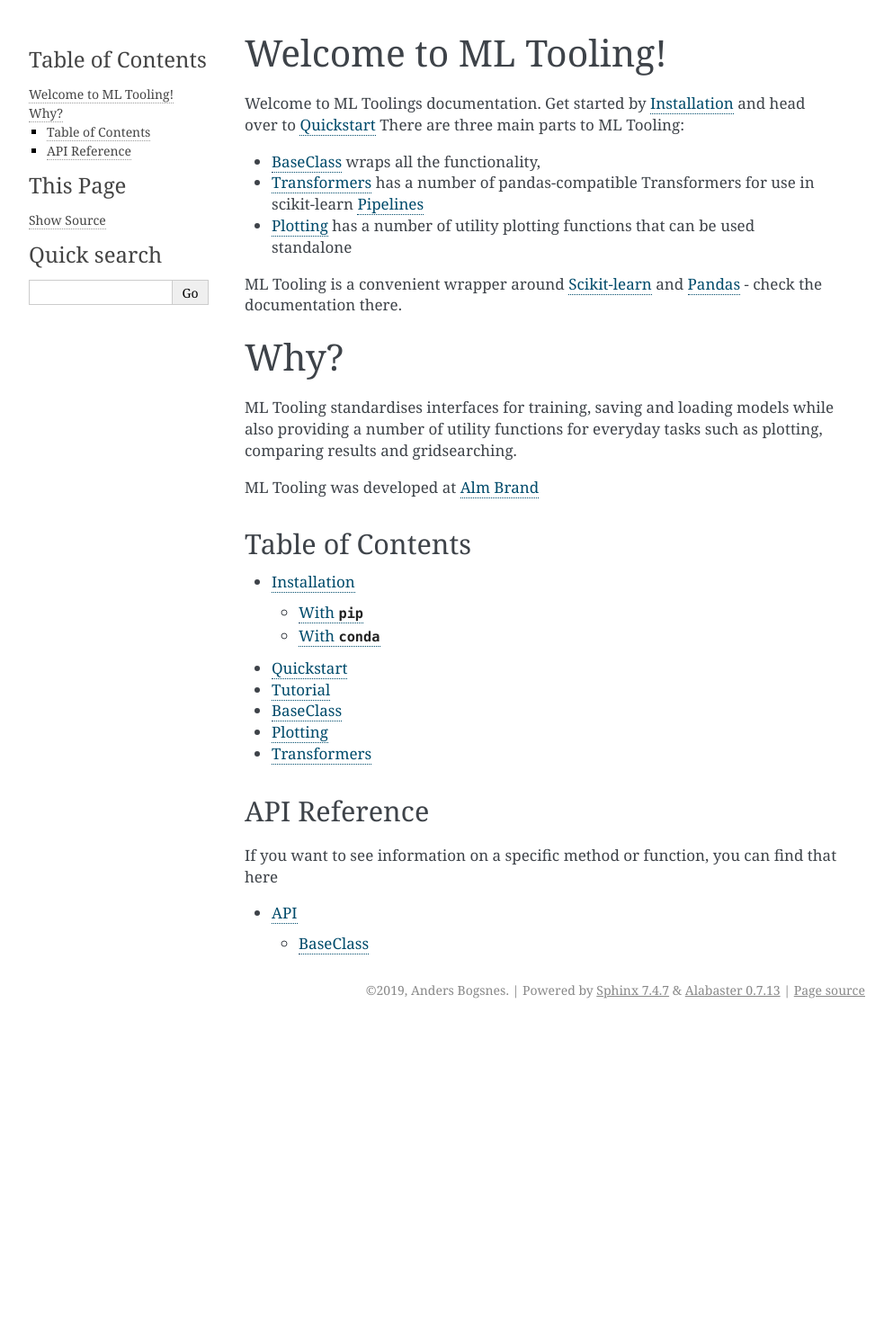
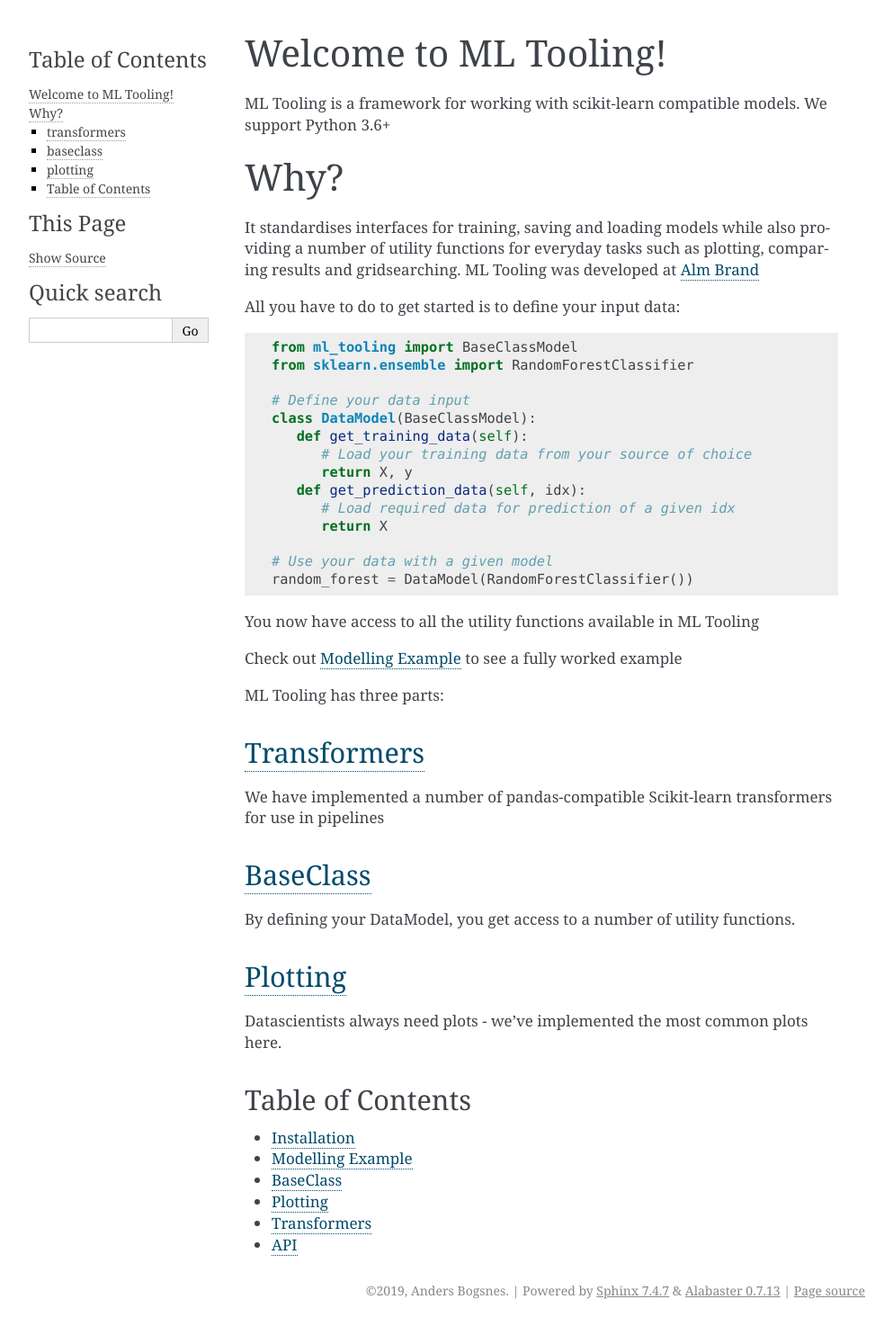
Before and after one commit to andersbogsnes/ml_tooling, a Sphinx documentation site: the page built from docs/index.rst, in a window 1280 px wide. Shown: the whole page at 90% size, without its empty margins (148-1141 px from the left). Built offline with Sphinx 7.4.7, drawn with Linux system fonts in a browser that asks for light colours; before the commit the page ends 1140 px from its top, so only the background shows below that.

Commit message:
Added sphinx docs setup

```diff
--- /dev/null
+++ b/docs/example.rst
@@ -0,0 +1,4 @@
+.. _example:
+
+Modelling Example
+#################
--- a/docs/index.rst
+++ b/docs/index.rst
@@ -4,31 +4,66 @@
    contain the root `toctree` directive.
 
 Welcome to ML Tooling!
-======================
-Welcome to ML Toolings documentation. Get started by :ref:`install` and head over to :ref:`quickstart`
-There are three main parts to ML Tooling:
-
-* :ref:`baseclass` wraps all the functionality,
-
-* :ref:`transformer` has a number of pandas-compatible Transformers for use in scikit-learn `Pipelines`_
-
-* :ref:`plotting` has a number of utility plotting functions that can be used standalone
-
-
-ML Tooling is a convenient wrapper around `Scikit-learn`_ and `Pandas`_
-- check the documentation there.
-
+======================================
+ML Tooling is a framework for working with scikit-learn compatible models. We support Python 3.6+
 
 Why?
 ====
-ML Tooling standardises interfaces for training, saving and loading models while also providing a
-number of utility functions for everyday tasks such as plotting, comparing results and gridsearching.
-
+It standardises interfaces for training, saving and loading models while also providing a number of
+utility functions for everyday tasks such as plotting, comparing results and gridsearching.
 ML Tooling was developed at `Alm Brand <http://www.almbrand.dk>`_
 
+All you have to do to get started is to define your input data:
 
-.. _Scikit-learn: https://scikit-learn.org/stable/
-.. _Pandas: https://pandas.pydata.org/
-.. _Pipelines: https://scikit-learn.org/stable/modules/compose.html
+.. code-block:: python
 
-.. include:: contents.rst
+   from ml_tooling import BaseClassModel
+   from sklearn.ensemble import RandomForestClassifier
+
+   # Define your data input
+   class DataModel(BaseClassModel):
+      def get_training_data(self):
+         # Load your training data from your source of choice
+         return X, y
+      def get_prediction_data(self, idx):
+         # Load required data for prediction of a given idx
+         return X
+
+   # Use your data with a given model
+   random_forest = DataModel(RandomForestClassifier())
+
+You now have access to all the utility functions available in ML Tooling
+
+Check out :ref:`example` to see a fully worked example
+
+ML Tooling has three parts:
+
+:doc:`transformers`
+###################
+
+We have implemented a number of pandas-compatible Scikit-learn transformers
+for use in pipelines
+
+:doc:`baseclass`
+################
+
+By defining your DataModel, you get access to a number of utility functions.
+
+:doc:`plotting`
+###############
+
+Datascientists always need plots - we've implemented the most common plots here.
+
+
+Table of Contents
+#################
+
+.. toctree::
+   :maxdepth: 1
+
+   install.rst
+   example.rst
+   baseclass.rst
+   plotting.rst
+   transformers.rst
+   api.rst
```
